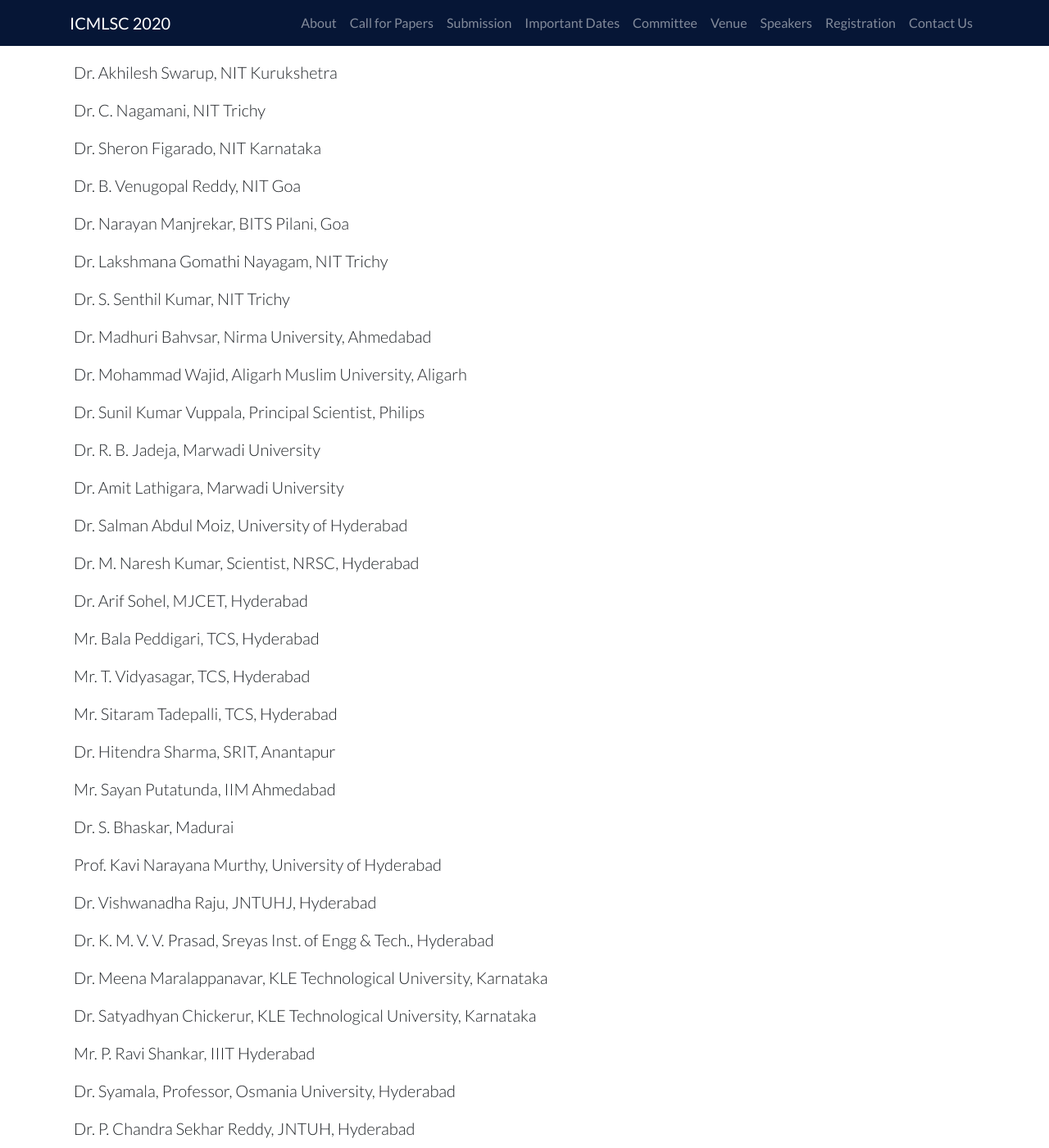
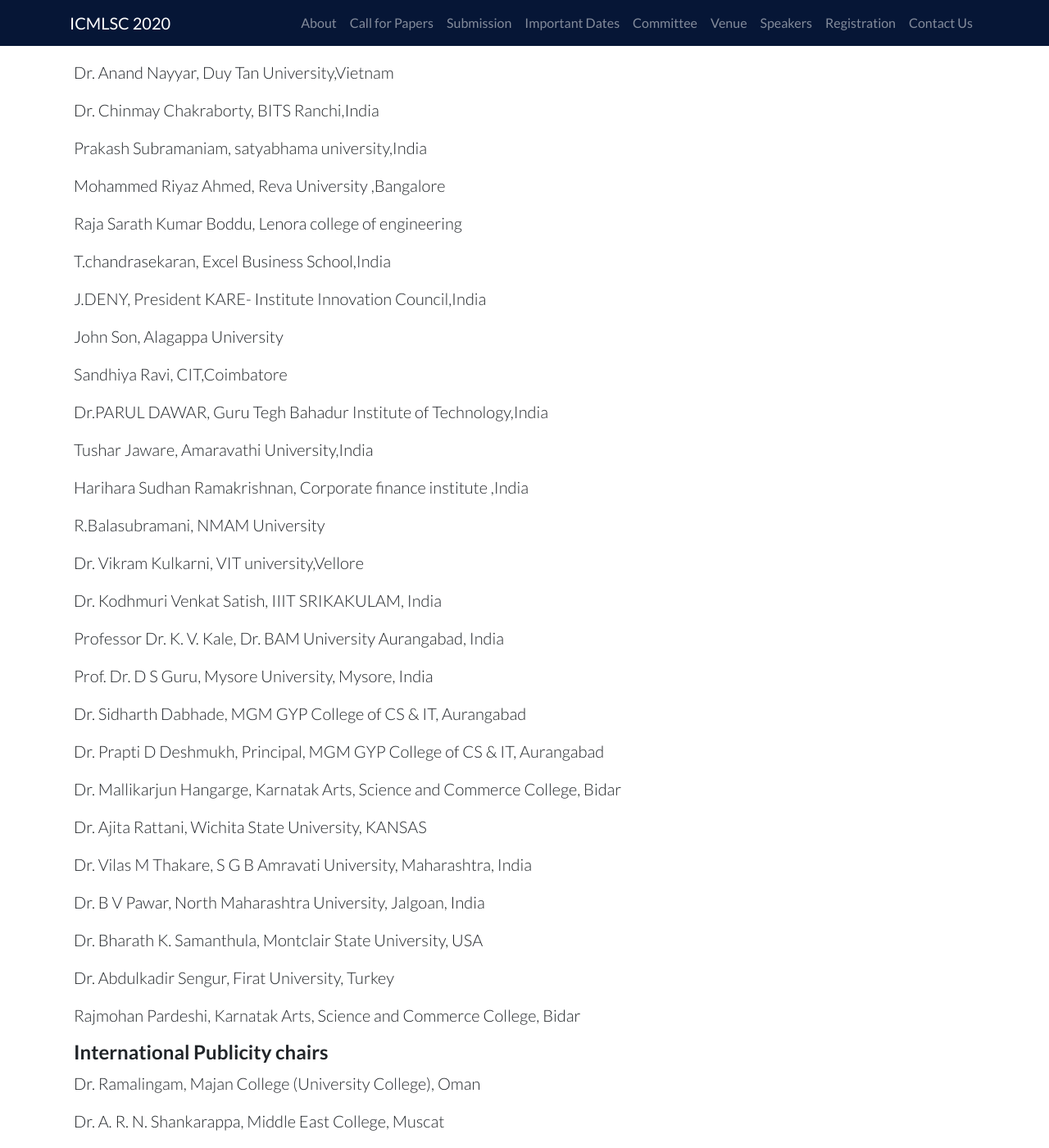
Before and after one commit to ieeevardhaman/icmlsc-website, a Jekyll site: the page built from pages/committee.md, in a window 1280 px wide and 1400 px high, scrolled down 3373 px. Shown: the whole window at 82% size. Built offline with Jekyll 4.4.1, drawn with Linux system fonts in a browser that asks for light colours; our own code applies the rules of GitHub Pages for plain Markdown files; some of the changed text lies outside the part shown.

Commit message:
Updated Committe

```diff
--- a/pages/committee.md
+++ b/pages/committee.md
@@ -101,81 +101,75 @@
 
 #### Technical Program Committee
 
-Dr. M. Ramsubba Reddy, IIT Madras
+Viswanath Pulabaigari,	IIIT Sri city
 
-Dr. M. Veerachary, IIT Delhi
+B.K Mohanty,	IIM Lucknow
 
-Dr. Srirama Srinivas, IIT Madras
+Dr. Lakshmana Gomathi Nayagam, 	NIT Trichy
 
-Dr. B. K. Mohanthy, IIM Lucknow
+Amit Lathigara	Associate Professor, Marwadi Education Foundation's Group of Institutions
 
-Dr. P. Viswanath, IIIT Sri City
+Dr. Salman Abdul Moiz,	Associate Professor, School of Computer & Information Sciences, University of Hyderabad (HCU)
 
-Dr. K. S. Rajan, IIIT Hyderabad
+Sayan Putatunda,	Indian Institute of Management Ahmedabad
 
-Dr. C. Rama Krishna, NITTTR Chandigrah
+Mohd Dilshad Ansari, Ph.D	jaypee university,India
 
-Dr. Rakesh Kumar, NITTTR Chandigrah
+Sree Ranjani Rajendran,	IIT Madras
 
-Dr. U. S. N. Raju, NIT Warangal
+Ferdin Joe John Joseph,	Thai-Nichi Institute of Technology,Thailand
 
-Dr. Akhilesh Swarup, NIT Kurukshetra
+Dr. Anand Nayyar,	Duy Tan University,Vietnam
 
-Dr. C. Nagamani, NIT Trichy
+Dr. Chinmay Chakraborty,	BITS Ranchi,India
 
-Dr. Sheron Figarado, NIT Karnataka
+Prakash Subramaniam,	satyabhama university,India
 
-Dr. B. Venugopal Reddy, NIT Goa
+Mohammed Riyaz Ahmed,	Reva University ,Bangalore
 
-Dr. Narayan Manjrekar, BITS Pilani, Goa
+Raja Sarath Kumar Boddu,	Lenora college of engineering
 
-Dr. Lakshmana Gomathi Nayagam, NIT Trichy
+T.chandrasekaran,	Excel Business School,India
 
-Dr. S. Senthil Kumar, NIT Trichy
+J.DENY,	President KARE- Institute Innovation Council,India
 
-Dr. Madhuri Bahvsar, Nirma University, Ahmedabad
+John Son,	Alagappa University
 
-Dr. Mohammad Wajid, Aligarh Muslim University, Aligarh
+Sandhiya Ravi,	CIT,Coimbatore
 
-Dr. Sunil Kumar Vuppala, Principal Scientist, Philips
+Dr.PARUL DAWAR,	Guru Tegh Bahadur Institute of Technology,India
 
-Dr. R. B. Jadeja, Marwadi University
+Tushar Jaware,	Amaravathi University,India
 
-Dr. Amit Lathigara, Marwadi University
+Harihara Sudhan Ramakrishnan,	Corporate finance institute ,India
 
-Dr. Salman Abdul Moiz, University of Hyderabad
+R.Balasubramani,	NMAM University
 
-Dr. M. Naresh Kumar, Scientist, NRSC, Hyderabad
+Dr. Vikram Kulkarni,	VIT university,Vellore
 
-Dr. Arif Sohel, MJCET, Hyderabad
+Dr. Kodhmuri Venkat Satish,	IIIT SRIKAKULAM, India
 
-Mr. Bala Peddigari, TCS, Hyderabad
+Professor Dr. K. V. Kale,	Dr. BAM University Aurangabad, India
 
-Mr. T. Vidyasagar, TCS, Hyderabad
+Prof. Dr. D S Guru,	Mysore University, Mysore, India
 
-Mr. Sitaram Tadepalli, TCS, Hyderabad
+Dr. Sidharth Dabhade,	MGM GYP College of CS & IT, Aurangabad
 
-Dr. Hitendra Sharma, SRIT, Anantapur
+Dr. Prapti D Deshmukh,	Principal, MGM GYP College of CS & IT, Aurangabad
 
-Mr. Sayan Putatunda, IIM Ahmedabad
+Dr. Mallikarjun Hangarge,	Karnatak Arts, Science and  Commerce College, Bidar
 
-Dr. S. Bhaskar, Madurai
+Dr. Ajita Rattani, Wichita State University, KANSAS
 
-Prof. Kavi Narayana Murthy, University of Hyderabad
+Dr. Vilas M Thakare,	S G B Amravati University,  Maharashtra, India
 
-Dr. Vishwanadha Raju, JNTUHJ, Hyderabad
+Dr. B V Pawar,	North Maharashtra University, Jalgoan, India
 
-Dr. K. M. V. V. Prasad, Sreyas Inst. of Engg & Tech., Hyderabad
+Dr. Bharath K. Samanthula,	Montclair State University, USA
 
-Dr. Meena Maralappanavar, KLE Technological University, Karnataka
+Dr. Abdulkadir Sengur,	Firat University, Turkey
 
-Dr. Satyadhyan Chickerur, KLE Technological University, Karnataka
-
-Mr. P. Ravi Shankar, IIIT Hyderabad
-
-Dr. Syamala, Professor, Osmania University, Hyderabad
-
-Dr. P. Chandra Sekhar Reddy, JNTUH, Hyderabad
+Rajmohan Pardeshi, 	Karnatak Arts, Science and  Commerce College, Bidar
 
 #### International Publicity chairs
 
```
